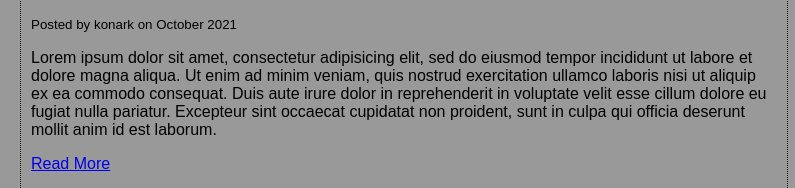
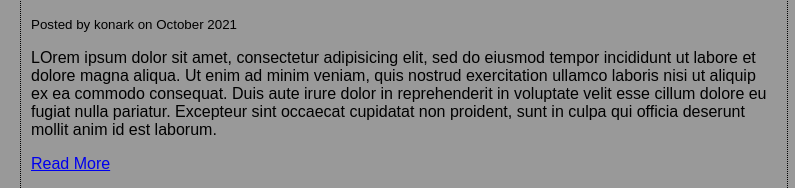
Before and after one commit to iapposki/HTML-CSS, a plain HTML site: page blog.html in a window 1280 px wide. Shown: the part 181-369 px from the top of the page, 236-1031 px from the left. Drawn offline with Linux system fonts and the light colour scheme.

Commit message:
updated bloog.html

```diff
--- a/blog.html
+++ b/blog.html
@@ -37,7 +37,7 @@
 		<article class="post">
 			<h3>Blog Post One</h3>
 			<small>Posted by konark on October 2021</small>
-			<p>Lorem ipsum dolor sit amet, consectetur adipisicing elit, sed do eiusmod
+			<p>LOrem ipsum dolor sit amet, consectetur adipisicing elit, sed do eiusmod
 			tempor incididunt ut labore et dolore magna aliqua. Ut enim ad minim veniam,
 			quis nostrud exercitation ullamco laboris nisi ut aliquip ex ea commodo
 			consequat. Duis aute irure dolor in reprehenderit in voluptate velit esse
```
